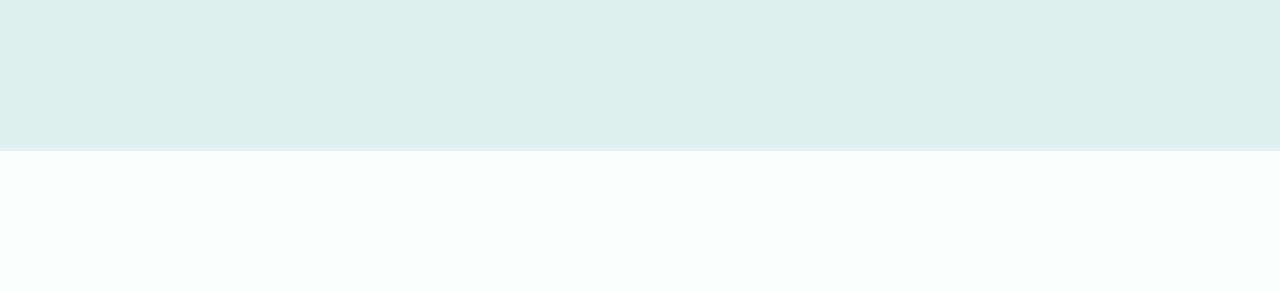
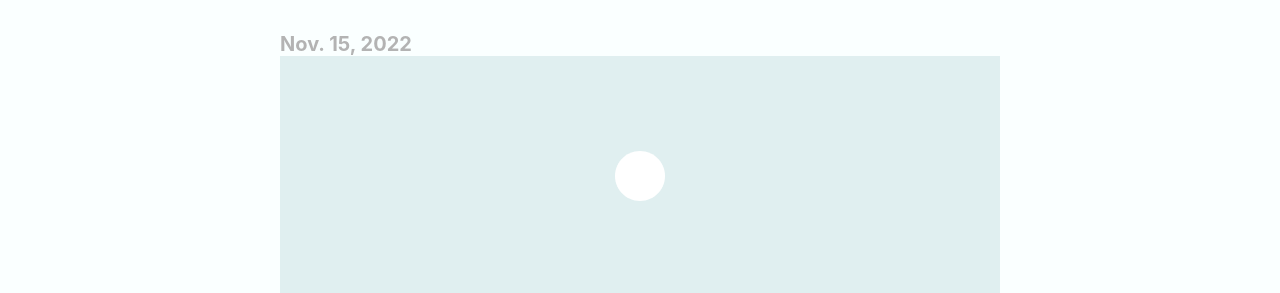
Before and after one commit to DenizBicer/EbruTs, a website built with Vite: page index.html in a window 1280 px wide. Shown: the part 149-442 px from the top of the page. Built offline with nearby package versions, Linux system fonts and the light colour scheme; animation ran at ten frames a second; what dat.gui would draw is missing.

Commit message:
Reverting commits until the last gh-pages update
reset to update dist commit: 4e82ff6d7bfed9fa12996c3efe43acf09f1209e9

```diff
--- a/index.html
+++ b/index.html
@@ -8,11 +8,6 @@
 </head>
 
 <body>
-
-    <div id="sketch" class="size-2 sketch">
-        <!-- p5 instance will be created here -->
-    </div>
-
     <article id="ink-drop">
         <h1><a href="#ink-drop">Ink Drop Function</a></h1>
         <h2>Making of digital paper marbling</h2>
@@ -66,22 +61,6 @@
         </div>
 
     </article>
-
-    <article id="wavy-pattern">
-        <h1><a href="#wavy-pattern">Wavy Pattern Function</a></h1>
-        <time datetime="19-11-2022">Nov. 19, 2022</time>
-        <div id="sketch-05" class="size-2 sketch">
-            <!-- p5 instance will be created here -->
-        </div>
-    </article>
-
-    <article id="circular-pattern">
-        <h1><a href="#circular-pattern">Circular Pattern Function</a></h1>
-        <time datetime="19-11-2022">Nov. 19, 2022</time>
-        <div id="sketch-06" class="size-2 sketch">
-            <!-- p5 instance will be created here -->
-        </div>
-    </article>
     <script type="module" src="/index.ts"></script>
 
 </body>
--- a/index.ts
+++ b/index.ts
@@ -6,20 +6,13 @@ import './src/styles/article.css'
 import './src/styles/button.css'
 import './src/styles/text.css'
 
-import { animatedDropSketch } from './src/sketches/animatedDropSketch'
-import { explanatoryDropSketch } from './src/sketches/explanatoryDropSketch'
-import { inkDropSketch } from './src/sketches/inkDropSketch'
-import { tineLineSketch } from './src/sketches/tineLineSketch'
-import { wavyPatternSketch } from './src/sketches/wavyPatternSketch'
-import { circularTineLineSketch } from './src/sketches/circularTineLineSketch'
-import { stylizedDropSketch } from './src/sketches/stylizedDropSketch'
+import { animatedDropSketch } from "./src/sketches/inkdrop/animatedDropSketch"
+import { explanatoryDropSketch } from "./src/sketches/inkdrop/explanatoryDropSketch"
+import { inkDropSketch } from "./src/sketches/inkdrop/inkDropSketch"
+import { tineLineSketch } from './src/sketches/tineline/tineLineSketch'
 import { sketchManager, SketchMap } from './src/shared/manageSketches'
 
 const sketches: SketchMap[] = [
-    {
-        id: 'sketch',
-        sketch: stylizedDropSketch,
-    },
     {
         id: 'sketch-01',
         sketch: animatedDropSketch,
@@ -36,14 +29,6 @@ const sketches: SketchMap[] = [
     {
         id: 'sketch-04',
         sketch: tineLineSketch
-    },
-    {
-        id: 'sketch-05',
-        sketch: wavyPatternSketch
-    },
-    {
-        id: 'sketch-06',
-        sketch: circularTineLineSketch
     }
 ]
 
--- a/src/Drop/inkPoint.ts
+++ b/src/Drop/inkPoint.ts
@@ -1,7 +1,7 @@
 import p5 from "p5"
 import { distToSegment } from "../shared/helper"
 
-function inkDrop(point: p5.Vector, dropPoint: p5.Vector, radius: number) {
+function inkDropFunction(point: p5.Vector, dropPoint: p5.Vector, radius: number) {
     const distanceToDrop = p5.Vector.dist(point, dropPoint)
     const forceAmount = Math.sqrt(1 + (radius * radius) / (distanceToDrop * distanceToDrop)) // not sure about the variable name
     const direction = p5.Vector.sub(point, dropPoint)
@@ -10,7 +10,7 @@ function inkDrop(point: p5.Vector, dropPoint: p5.Vector, radius: number) {
     return nextP
 }
 
-function tineLine(point: p5.Vector, args: tineLineArgs) {
+function tineLineFunction(point: p5.Vector, args: tineLineArgs) {
     const { lineStart, lineEnd, maximumShift, sharpness } = args
     const distance = distToSegment(point, lineStart, lineEnd)
     const lineUnitVector = p5.Vector.sub(lineEnd, lineStart).normalize()
@@ -19,35 +19,11 @@ function tineLine(point: p5.Vector, args: tineLineArgs) {
     return nextP
 }
 
-
-function wavyPattern(point: p5.Vector, args: wavyPatternArgs) {
-    const { p, amplitude, wavelength, phase, angle } = args
-    const sinT = Math.sin(angle);
-    const cosT = Math.cos(angle);
-
-    const v1 = p.createVector(sinT, cosT)
-    const v2 = p.createVector(cosT, sinT)
-
-    const v = p5.Vector.dot(point, v1)
-    const displacement = v2.mult(amplitude * Math.sin(wavelength * v + phase));
-
-    return p5.Vector.add(point, displacement)
-}
-
-
 export type tineLineArgs = {
     lineStart: p5.Vector
     lineEnd: p5.Vector
     maximumShift: number
     sharpness: number
-}
-
-export type wavyPatternArgs = {
-    p: p5
-    amplitude: number
-    wavelength: number
-    phase: number
-    angle: number
 }
 
 export class inkPoint {
@@ -64,17 +40,12 @@ export class inkPoint {
 
     spread(dropPoint: p5.Vector, radius: number): void {
         this.startPoint = this.currentPoint
-        this.targetPoint = inkDrop(this.targetPoint, dropPoint, radius)
+        this.targetPoint = inkDropFunction(this.targetPoint, dropPoint, radius)
     }
 
     tineline(args: tineLineArgs) {
         this.startPoint = this.currentPoint
-        this.targetPoint = tineLine(this.targetPoint, args)
-    }
-
-    wavyPattern(args: wavyPatternArgs) {
-        this.startPoint = this.currentPoint
-        this.targetPoint = wavyPattern(this.targetPoint, args)
+        this.targetPoint = tineLineFunction(this.targetPoint, args)
     }
 
     animate(t: number): void {
--- a/src/Drop/repeatShape.ts
+++ /dev/null
@@ -1,85 +0,0 @@
-import p5 from "p5";
-
-export function drawRepetitive(p: p5, center: p5.Vector, points: p5.Vector[], color: p5.Color, rep: number = 4) {
-    const maxSmooth = 20
-
-    for (let i = 0; i < rep; i++) {
-        let pct = i / rep;
-        const smoothPoints = getSmoothed(p, maxSmooth * pct, 0, points)
-
-        p.push()
-
-        p.translate(center.x, center.y)
-        p.scale(p.map(1 - pct, 0, 1, 0.25, 1.25))
-        p.translate(-center.x, -center.y)
-        p.stroke(color)
-        p.noFill()
-        p.beginShape()
-
-        for (let j = 0; j < smoothPoints.length; j++) {
-
-            const point = smoothPoints[j];
-            // const offset = p5.Vector.sub(center, point).normalize().mult(interval)
-            // const newPoint = p5.Vector.add(point, offset)
-            p.vertex(point.x, point.y)
-
-        }
-        p.endShape(p.CLOSE)
-
-        p.pop()
-    }
-
-}
-
-//https://github.com/openframeworks/openFrameworks/blob/2f24d353b2fbfc900e8a6d128bc57bf22c3de0e2/libs/openFrameworks/graphics/ofPolyline.inl
-function getSmoothed(p: p5, smoothingSize: number, smoothingShape: number, points: p5.Vector[]) {
-    const n = points.length
-    smoothingSize = smoothingSize < 0 ? 0 : smoothingSize > n ? n : smoothingSize
-    smoothingShape = smoothingShape < 0 ? 0 : smoothingShape > 1 ? 1 : smoothingShape
-
-
-    const center = points.reduce((prev: p5.Vector, current: p5.Vector) => p5.Vector.add(prev, current)).div(points.length)
-
-    // precompute weights and normalization
-    const weights: number[] = [0]
-
-    // side weights
-    for (let i = 1; i < smoothingSize; i++) {
-        const curWeight = p.map(i, 0, smoothingSize, 1, smoothingShape);
-        weights.push(curWeight)
-    }
-
-    // make a copy of this polyline
-
-    const result: p5.Vector[] = []
-
-    for (let i = 0; i < n; i++) {
-        let sum = 1; // center weight
-        result.push(p.createVector())
-        for (let j = 1; j < smoothingSize; j++) {
-            const cur = p.createVector()
-
-            let leftPosition = i - j
-            let rightPosition = i + j
-            if (leftPosition < 0) {
-                leftPosition += n
-            }
-            if (leftPosition >= 0) {
-                cur.add(points[leftPosition]).sub(center)
-                sum += weights[j]
-            }
-            if (rightPosition >= n) {
-                rightPosition -= n
-            }
-            if (rightPosition < n) {
-                cur.add(points[rightPosition]).sub(center)
-                sum += weights[j]
-            }
-            result[i] = result[i].add(cur.mult(weights[j]))
-
-        }
-        result[i] = result[i].div(sum).add(center)
-    }
-
-    return result
-}
--- a/src/sketches/animatedDropSketch.ts
+++ /dev/null
@@ -1,108 +0,0 @@
-import p5 from "p5";
-import { InkDrop } from "../drop/inkDrop";
-import { getRandomElement } from "../Shared/helper";
-import { getPallete, Palette } from "../Shared/palette";
-
-
-type AnimatedDrop =
-    {
-        center: { x: number, y: number },
-        radius: number,
-        time: number
-        isDropped: boolean
-    }
-
-
-export const animatedDropSketch = (p: p5) => {
-
-    const animationDuration = 4000
-    const loopAnimation = true
-
-    let palette: Palette
-    let timeStartAnimation: number = 0
-
-    const animatedDrops: AnimatedDrop[] = [
-        {
-            center: { x: 0.5, y: 0.4 },
-            radius: 25,
-            time: 500,
-            isDropped: false
-        },
-        {
-            center: { x: 0.6, y: 0.45 },
-            radius: 40,
-            time: 1000,
-            isDropped: false
-        },
-        {
-            center: { x: 0.4, y: 0.35 },
-            radius: 50,
-            time: 1500,
-            isDropped: false
-        },
-        {
-            center: { x: 0.4, y: 0.5 },
-            radius: 40,
-            time: 2000,
-            isDropped: false
-        },
-    ]
-
-    const drops: InkDrop[] = []
-
-
-    p.setup = () => {
-        p.createCanvas(p.windowWidth, p.windowHeight);
-
-        palette = getPallete(p, 0)
-        timeStartAnimation = Date.now()
-    }
-
-    function reset() {
-        drops.splice(0, drops.length)
-        animatedDrops.map(a => a.isDropped = false)
-    }
-
-    function update() {
-        const elapsedTime = Date.now() - timeStartAnimation
-
-        if (elapsedTime > animationDuration) {
-            if (loopAnimation) {
-                timeStartAnimation = Date.now()
-                reset()
-            }
-
-            return
-        }
-
-        for (const animatedDrop of animatedDrops) {
-            if (animatedDrop.isDropped) continue
-
-            if (elapsedTime < animatedDrop.time) continue
-
-            const dropPoint = p.createVector(animatedDrop.center.x * p.width, animatedDrop.center.y * p.height)
-            const radius = animatedDrop.radius
-            const currentColor = getRandomElement<p5.Color>(palette.colors)
-
-
-            drops.forEach(drop => drop.spreadPoints(dropPoint, radius))
-            drops.push(new InkDrop(dropPoint, p.color(currentColor), { radius }))
-            animatedDrop.isDropped = true
-        }
-
-        drops.forEach(drop => drop.update())
-    }
-
-    p.draw = () => {
-        update()
-
-        p.background(palette.background)
-
-        drops.forEach(drop => {
-            drop.draw(p)
-        });
-
-    }
-
-
-}
--- a/src/sketches/circularTineLineSketch.ts
+++ /dev/null
@@ -1,45 +0,0 @@
-import p5 from "p5";
-import { InkDrop } from "../drop/inkDrop";
-import { getRandomElement } from "../shared/helper";
-import { getPallete, Palette } from "../shared/palette";
-
-export const circularTineLineSketch = (p: p5) => {
-    const drops: InkDrop[] = []
-
-    let palette: Palette
-
-    p.setup = () => {
-        p.createCanvas(400, 400)
-        palette = getPallete(p, 1)
-        setupInitialDrops()
-
-        p.createButton('reset').mouseClicked(onReset)
-    }
-
-    function onReset() {
-        drops.splice(0, drops.length);
-        setupInitialDrops()
-    }
-
-    function setupInitialDrops() {
-        const center = p.createVector(p.width / 2, p.height / 3)
-        const radius = 30
-
-        const dropCount = 5
-
-        for (let i = 0; i < dropCount; i++) {
-            const currentColor = getRandomElement<p5.Color>(palette.colors)
-            drops.forEach(drop => drop.spreadPoints(center, radius))
-            const newDrop = new InkDrop(center, p.color(currentColor), { radius })
-            drops.push(newDrop)
-        }
-    }
-
-    p.draw = () => {
-        drops.forEach(drop => drop.update())
-
-        p.background(palette.background)
-
-        drops.forEach(drop => drop.draw(p))
-    }
-}
--- a/src/sketches/stylizedDropSketch.ts
+++ b/src/sketches/inkdrop/animatedDropSketch.ts
@@ -1,8 +1,7 @@
 import p5 from "p5";
-import { InkDrop } from "../drop/inkDrop";
-import { drawRepetitive } from "../drop/repeatShape";
-import { getRandomElement } from "../Shared/helper";
-import { getPallete, Palette } from "../Shared/palette";
+import { InkDrop } from "../../drop/inkDrop";
+import { getRandomElement } from "../../Shared/helper";
+import { getPallete, Palette } from "../../Shared/palette";
 
 
 type AnimatedDrop =
@@ -14,7 +13,7 @@ type AnimatedDrop =
     }
 
 
-export const stylizedDropSketch = (p: p5) => {
+export const animatedDropSketch = (p: p5) => {
 
     const animationDuration = 4000
     const loopAnimation = true
@@ -101,7 +100,6 @@ export const stylizedDropSketch = (p: p5) => {
 
         drops.forEach(drop => {
             drop.draw(p)
-            drawRepetitive(p, drop.center, drop.inkPoints.map(p => p.currentPoint), palette.stroke)
         });
 
     }
--- a/src/sketches/explanatoryDropSketch.ts
+++ b/src/sketches/inkdrop/explanatoryDropSketch.ts
@@ -1,6 +1,6 @@
 import p5 from "p5"
-import { InkDrop } from "../drop/inkDrop"
-import { getPallete, Palette } from "../Shared/palette"
+import { InkDrop } from "../../drop/inkDrop"
+import { getPallete, Palette } from "../../Shared/palette"
 
 type AnimationRenderChangeEvent = {
     fill: boolean,
--- a/src/sketches/tineLineSketch.ts
+++ b/src/sketches/tineline/tineLineSketch.ts
@@ -1,11 +1,10 @@
 import p5 from "p5"
 import { GUI } from 'dat.gui'
 
-import { InkDrop } from "../drop/inkDrop"
-import { tineLineArgs } from "../drop/inkPoint"
-import { getRandomElement, point } from "../Shared/helper"
-import { getPallete, Palette } from "../Shared/palette"
-import { drawRepetitive } from "../drop/repeatShape"
+import { InkDrop } from "../../drop/inkDrop"
+import { tineLineArgs } from "../../drop/inkPoint"
+import { getRandomElement, point } from "../../Shared/helper"
+import { getPallete, Palette } from "../../Shared/palette"
 
 const settings = {
     maximumShift: 50,
@@ -27,9 +26,8 @@ export const tineLineSketch = (p: p5) => {
         p.createButton('reset').mouseClicked(onReset)
 
         const gui = new GUI()
-        const folder = gui.addFolder('tineline')
-        folder.add(settings, 'maximumShift')
-        folder.add(settings, 'sharpness')
+        gui.add(settings, 'maximumShift')
+        gui.add(settings, 'sharpness')
     }
 
     function onReset() {
@@ -43,10 +41,7 @@ export const tineLineSketch = (p: p5) => {
         p.background(palette.background)
 
         drops.forEach(drop => {
-            drop.fill = false
             drop.draw(p)
-            drawRepetitive(p, drop.center, drop.inkPoints.map(p => p.currentPoint), palette.stroke)
-
         });
 
         p.stroke(palette.stroke)
--- a/src/sketches/wavyPatternSketch.ts
+++ /dev/null
@@ -1,46 +0,0 @@
-import p5 from "p5";
-import { InkDrop } from "../drop/inkDrop";
-import { getRandomElement } from "../shared/helper";
-import { getPallete, Palette } from "../shared/palette";
-
-export const wavyPatternSketch = (p: p5) => {
-    const drops: InkDrop[] = []
-
-    let palette: Palette
-
-    p.setup = () => {
-        p.createCanvas(400, 400)
-        palette = getPallete(p, 1)
-
-        setupInitialDrops()
-
-        p.createButton('reset').mouseClicked(onReset)
-    }
-
-    p.draw = () => {
-        drops.forEach(d => d.update())
-
-        p.background(palette.background)
-
-        drops.forEach(d => d.draw(p))
-    }
-
-    function onReset() {
-        drops.splice(0, drops.length);
-        setupInitialDrops()
-    }
-
-    function setupInitialDrops() {
-        const center = p.createVector(p.width / 2, p.height / 3)
-        const radius = 30
-
-        const dropCount = 5
-
-        for (let i = 0; i < dropCount; i++) {
-            const currentColor = getRandomElement<p5.Color>(palette.colors)
-            drops.forEach(drop => drop.spreadPoints(center, radius))
-            const newDrop = new InkDrop(center, p.color(currentColor), { radius })
-            drops.push(newDrop)
-        }
-    }
-}
--- a/vite.config.ts
+++ b/vite.config.ts
@@ -9,9 +9,6 @@ export default defineConfig({
                 main: resolve(__dirname, 'index.html')
             }
         },
-        sourcemap: true,
-        assetsInlineLimit: 0,
-    },
-    assetsInclude: ['**/*.vert', '**/*.frag']
-
+        sourcemap: true
+    }
 })
```
Also changed, not shown: src/Drop/inkDrop.ts (+2 -6 lines), src/sketches/inkdrop/inkDropSketch.ts (renamed from src/sketches/inkDropSketch.ts, +3 -6 lines).
